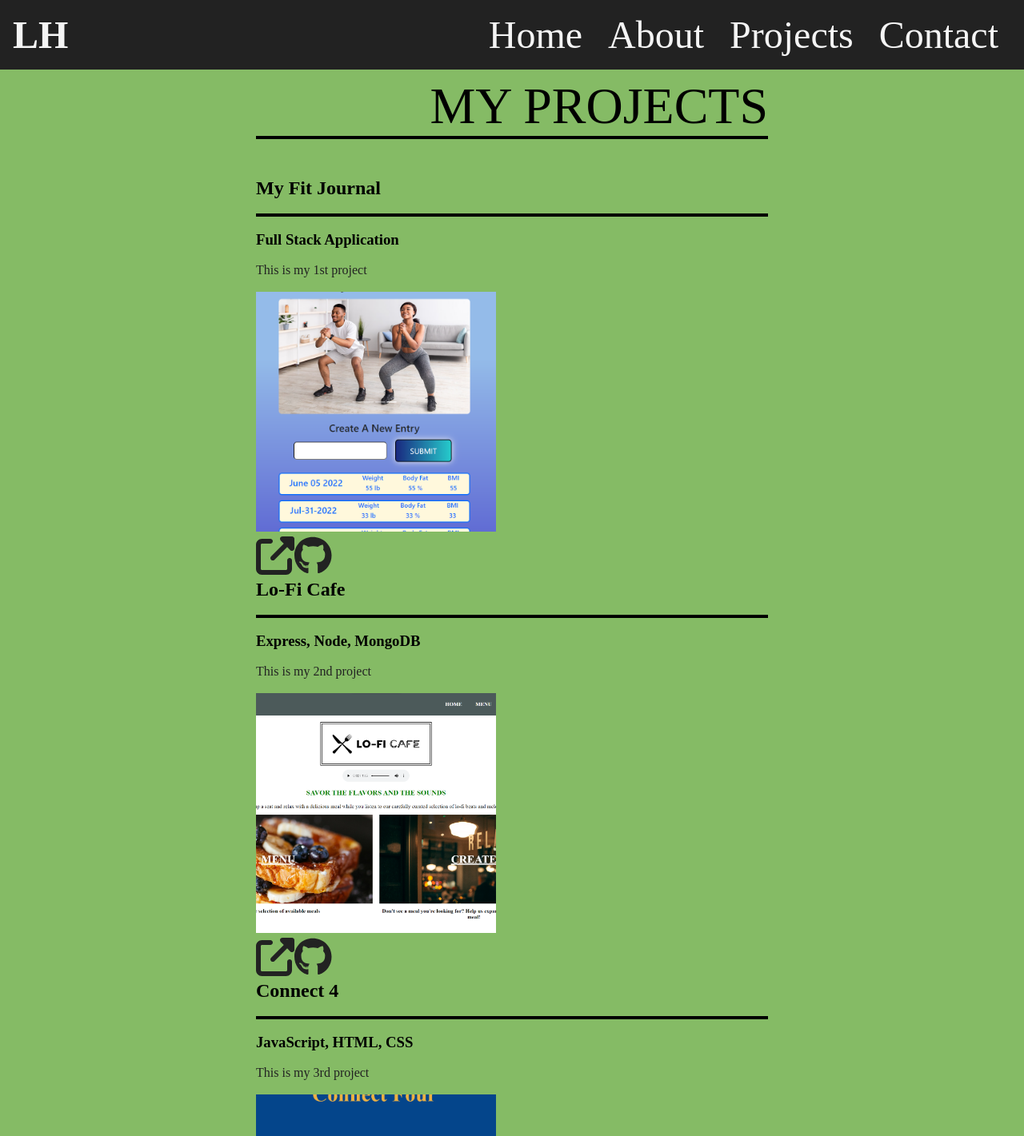
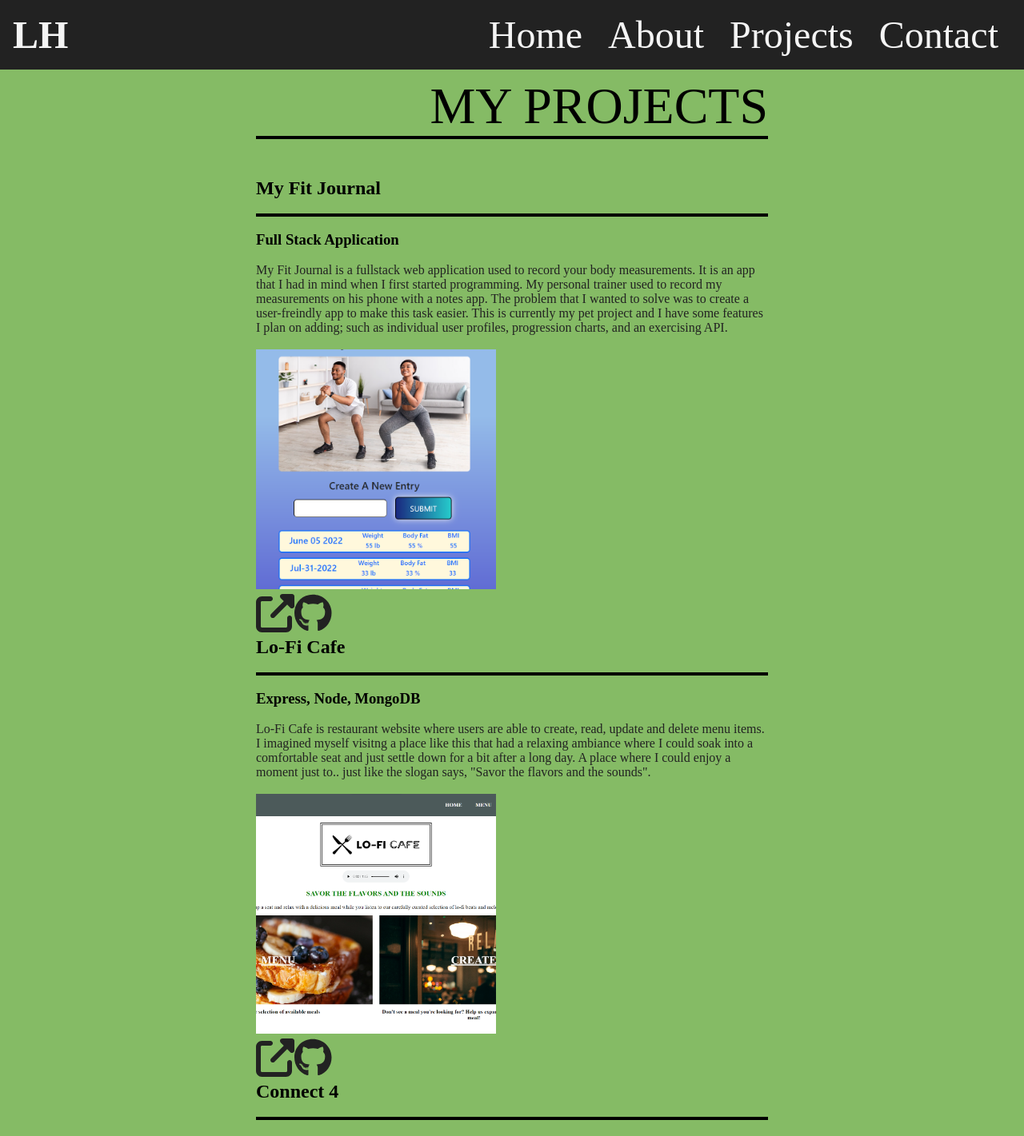
Before and after one commit to SilverPrius/LH-Portfolio, a React (Create React App) app: page /projects in a window 1280 px wide. Shown: the top 1421 px of the page at 80% size. Built offline with nearby package versions, Linux system fonts and the light colour scheme.

Commit message:
Updated project descriptions

```diff
--- a/src/components/data.js
+++ b/src/components/data.js
@@ -2,7 +2,7 @@ export const projects = [
     {
       title: "My Fit Journal",
       subtitle: "Full Stack Application",
-      description: "This is my 1st project",
+      description: "My Fit Journal is a fullstack web application used to record your body measurements. It is an app that I had in mind when I first started programming. My personal trainer used to record my measurements on his phone with a notes app. The problem that I wanted to solve was to create a user-freindly app to make this task easier. This is currently my pet project and I have some features I plan on adding; such as individual user profiles, progression charts, and an exercising API.",
       image: require('./project-1.png'),
       link: "https://fit-journal-frontend.onrender.com/",
       github: "https://github.com/SilverPrius/Fitness-Tracker-Frontend",
@@ -10,7 +10,7 @@ export const projects = [
     {
       title: "Lo-Fi Cafe",
       subtitle: "Express, Node, MongoDB",
-      description: "This is my 2nd project",
+      description: `Lo-Fi Cafe is restaurant website where users are able to create, read, update and delete menu items. I imagined myself visitng a place like this that had a relaxing ambiance where I could soak into a comfortable seat and just settle down for a bit after a long day. A place where I could enjoy a moment just to.. just like the slogan says, "Savor the flavors and the sounds".`,
       image: require('./project-2.png'),
       link: "https://lo-fi-cafe.onrender.com/",
       github: "https://github.com/SilverPrius/Store-App",
@@ -18,7 +18,7 @@ export const projects = [
     {
         title: "Connect 4",
         subtitle: "JavaScript, HTML, CSS",
-        description: "This is my 3rd project",
+        description: "Grab a friend and settle the score! Whose the first to Connect 4?! Here is my take on the classic game of connecting 4 of your pieces in a row. It requires 2 players and features a chip falling animation and also identifies the 4 winning pieces.",
         image: require('./project-3.png'),
         link: "https://silverprius.github.io/",
         github: "https://github.com/SilverPrius/SilverPrius.github.io",
--- a/src/pages/Projects/Projects.js
+++ b/src/pages/Projects/Projects.js
@@ -21,10 +21,10 @@ const Projects = () => {
                     <br></br><img src={project.image} alt={project.title} onError={(e) => console.log(e.target.error)} className='project-image' />
                     <div className="logo">
                         <a href={project.link} >
-                            <FontAwesomeIcon className="external-link-logo" icon={faExternalLinkAlt} />
+                            <FontAwesomeIcon className="external-link-logo" icon={faExternalLinkAlt} title="Live Demo" />
                         </a>
                         <a href={project.github} >
-                            <FontAwesomeIcon className="github-logo" icon={faGithub} />
+                            <FontAwesomeIcon className="github-logo" icon={faGithub} title="Repository" />
                         </a>
                     </div>
                 </div>
```
